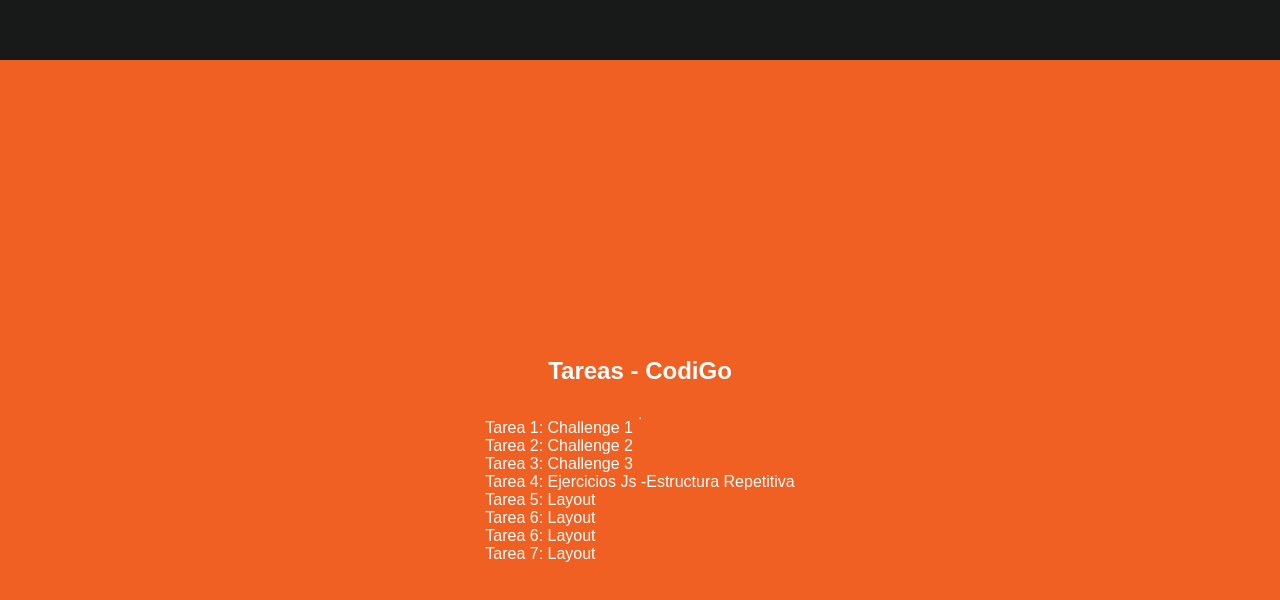
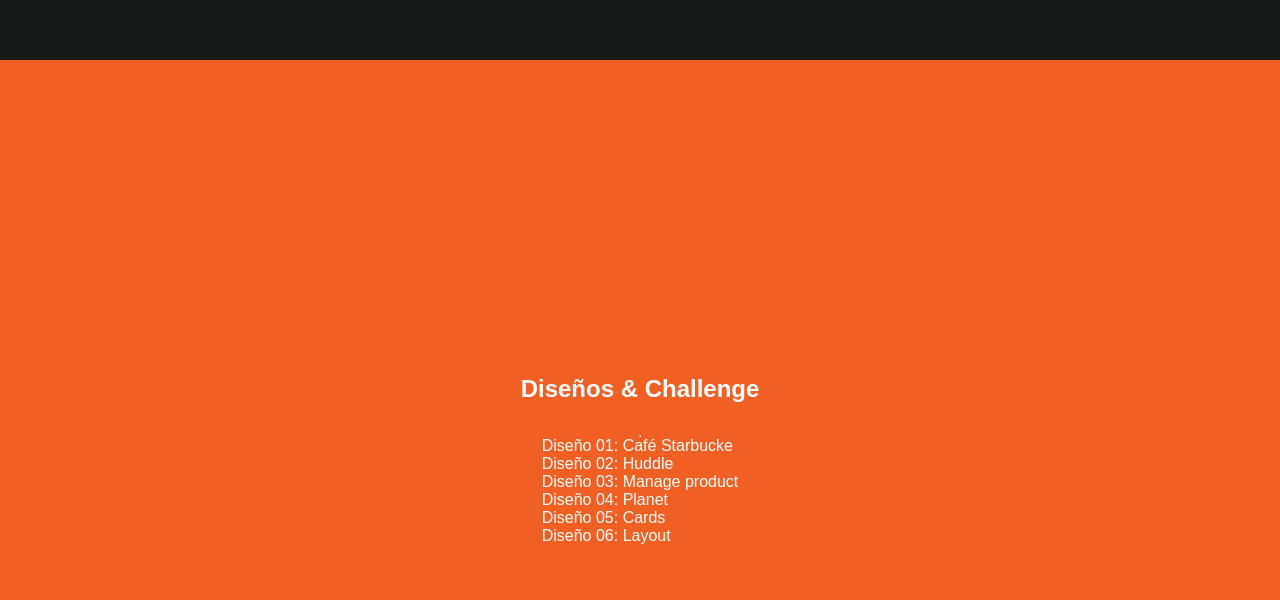
Before and after one commit to antonyvargasv/pruebaluispage.github.io, a plain HTML site: page index.html in a window 1280 px wide. Shown: the part 824-1424 px from the top of the page. Drawn offline with nearby package versions, Linux system fonts and the light colour scheme.

Commit message:
agregando

```diff
--- a/index.html
+++ b/index.html
@@ -39,36 +39,60 @@
     </section>
 
     <section class="main__trabajos">
-      <h2>Tareas - CodiGo</h2>
+      <!-- <h2>Tareas - CodiGo</h2> -->
+      <h2>Diseños & Challenge</h2>
       <hr />
       <ul class="tareas">
+        <li class="tareas__tarea">
+          <a
+            href="https://antonyvargasv.github.io/layout04/index"
+            class="tareas__link"
+            target="_blank"
+          >
+            Diseño 01: Café Starbucke
+          </a>
+        </li>
+
+        <li class="tareas__tarea">
+          <a
+            href="https://antonyvargasv.github.io/challenge02.2/."
+            class="tareas__link"
+            target="_blank"
+          >
+            Diseño 02: Huddle
+          </a>
+        </li>
+
+        <li class="tareas__tarea">
+          <a
+            href="https://antonyvargasv.github.io/challenge03/."
+            class="tareas__link"
+            target="_blank"
+          >
+            Diseño 03: Manage product
+          </a>
+        </li>
+        <li class="tareas__tarea">
+          <a
+            href="https://antonyvargasv.github.io/layout02/index.html"
+            class="tareas__link"
+            target="_blank"
+          >
+            Diseño 04: Planet
+          </a>
+        </li>
+
         <li class="tareas__tarea">
           <a
             href="https://antonyvargasv.github.io/challenge01/."
             class="tareas__link"
             target="_blank"
           >
-            Tarea 1: Challenge 1
+            Diseño 05: Cards
           </a>
         </li>
-        <li class="tareas__tarea">
-          <a
-            href="https://antonyvargasv.github.io/challenge02.2/."
-            class="tareas__link"
-            target="_blank"
-          >
-            Tarea 2: Challenge 2
-          </a>
-        </li>
-        <li class="tareas__tarea">
-          <a
-            href="https://antonyvargasv.github.io/challenge03/."
-            class="tareas__link"
-            target="_blank"
-          >
-            Tarea 3: Challenge 3
-          </a>
-        </li>
+
+<!--
         <li class="tareas__tarea">
           <a
             href="https://antonyvargasv.github.io/Js-EstructuraRepetitiva01/."
@@ -77,26 +101,18 @@
           >
             Tarea 4: Ejercicios Js -Estructura Repetitiva
           </a>
-        </li>
+        </li> -->
         <li class="tareas__tarea">
           <a
             href="https://antonyvargasv.github.io/layout01/index"
             class="tareas__link"
             target="_blank"
           >
-            Tarea 5: Layout
+            Diseño 06: Layout
           </a>
         </li>
-        <li class="tareas__tarea">
-          <a
-            href="https://antonyvargasv.github.io/layout02/index.html"
-            class="tareas__link"
-            target="_blank"
-          >
-            Tarea 6: Layout
-          </a>
-        </li>
-        <li class="tareas__tarea">
+
+        <!-- <li class="tareas__tarea">
           <a
             href="https://antonyvargasv.github.io/layout03/"
             class="tareas__link"
@@ -104,16 +120,8 @@
           >
             Tarea 6: Layout
           </a>
-        </li>
-        <li class="tareas__tarea">
-          <a
-            href="https://antonyvargasv.github.io/layout04/index"
-            class="tareas__link"
-            target="_blank"
-          >
-            Tarea 7: Layout
-          </a>
-        </li>
+        </li> -->
+
       </ul>
     </section>
   </main>
```
